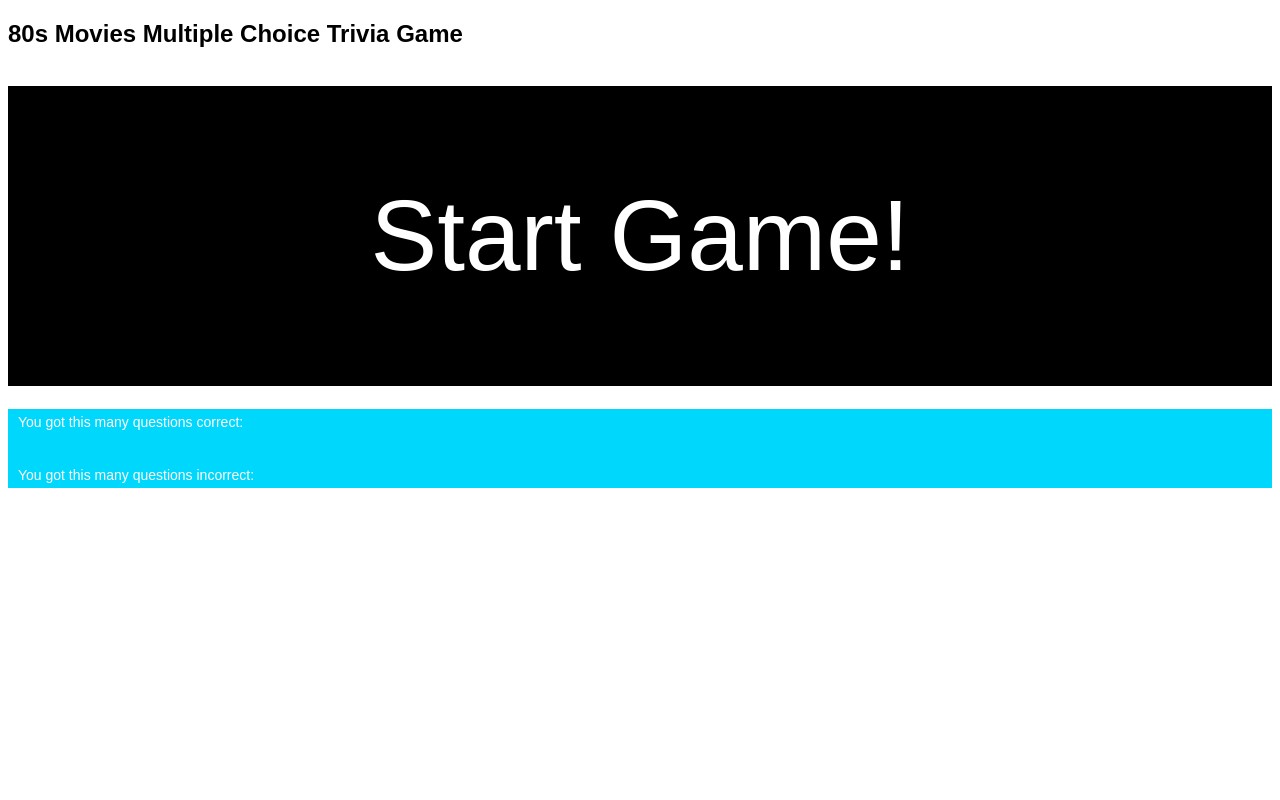
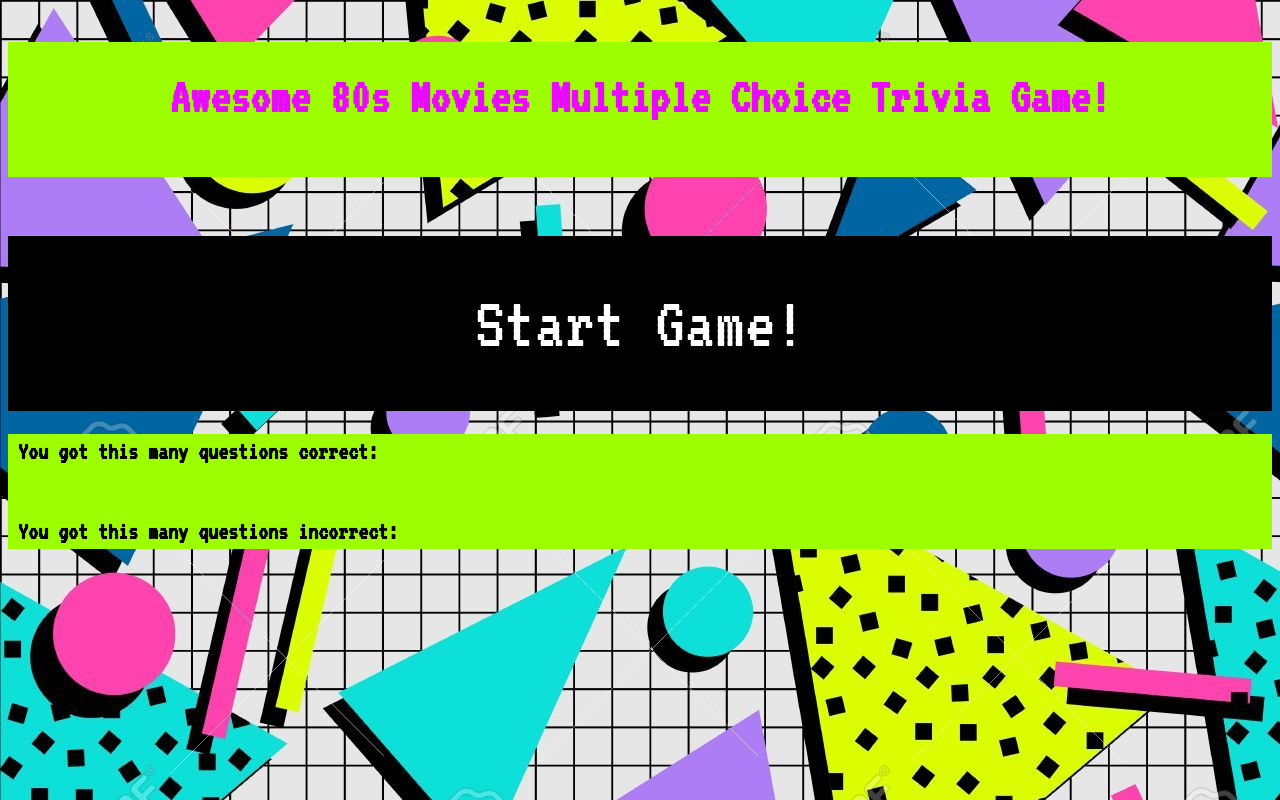
Before and after one commit to michlmyers/TriviaGame, a plain HTML site: page index.html in a window 1280 px wide. Drawn offline with nearby package versions, Linux system fonts and the light colour scheme.

Commit message:
styled and stuff

```diff
--- a/assets/css/style.css
+++ b/assets/css/style.css
@@ -1,6 +1,21 @@
 .container {
     font-family: sans-serif;
   }
+
+body {
+    background-image: url(../images/80sart.jpg);
+}
+
+.header {
+    /* background-color: turquoise; */
+    text-align: center;
+    height: 75px;
+    padding: 30px;
+    font-size: 50px;
+    font-family: 'VT323', monospace;
+    background-color: rgb(157, 253, 1);
+    color:  rgb(233, 10, 253);
+}
 
 div:first-of-type {
     display: flex;
@@ -10,12 +25,17 @@ div:first-of-type {
 
 #start {
     width: 100%;
-    height: 300px;
-    font-size: 100px;
+    height: 175px;
+    font-size: 75px;
+    font-family: 'VT323', monospace;
 }
 
 .hidden {
     display: none;
+}
+
+fieldset {
+    background-color: rgb(239, 243, 6);
 }
 
 label {
@@ -56,12 +76,13 @@ button, legend {
   }
 
   .score {
-    color: white;
-    background-color: rgb(0, 215, 253);
+    color: black;
+    background-color: rgb(157, 253, 1);
     padding: 5px 10px;
     border-radius: 0;
     border: 0;
-    font-size: 14px;
+    font-size: 25px;
+    font-family: 'VT323', monospace;
   }
 
   button:hover,
--- a/assets/javascript/app.js
+++ b/assets/javascript/app.js
@@ -54,6 +54,7 @@ $(document).ready(function () {
     }
 
     // function to run stop if user clicks finished
+    $('#finished').on('click', stop);
 
     // setting the stop function
     function stop() {
--- a/index.html
+++ b/index.html
@@ -8,12 +8,13 @@
     <title>80s MOVIES TRIVIA</title>
     <!-- <link rel="stylesheet" type="text/css" href="assets/css/reset.css"> -->
     <link rel="stylesheet" type="text/css" href="assets/css/style.css">
+    <link href="https://fonts.googleapis.com/css?family=VT323" rel="stylesheet">
     <script src="https://ajax.aspnetcdn.com/ajax/jQuery/jquery-3.3.1.min.js"></script>
 </head>
 
 <body>
     <section class="container">
-        <h1 class="header">80s Movies Multiple Choice Trivia Game</h1>
+        <h1 class="header">Awesome 80s Movies Multiple Choice Trivia Game!</h1>
         <br>
         <div>
             <button id="start">Start Game!</button>
@@ -97,15 +98,15 @@
                 </fieldset>
             </form>
             <div>
-                <button type="submit" id="finished">Finished!</button>
+                <button type="submit" id="finished">Click to finish!</button>
             </div>
         </div>
         <br>
         <section class="score">
-            <div id="playerRight">You got this many questions correct:</div>
+            <div id="playerRight"><b>You got this many questions correct:</b></div>
             <br>
             <br>
-            <div id="playerWrong">You got this many questions incorrect:</div>
+            <div id="playerWrong"><b>You got this many questions incorrect:</b></div>
         </section>
 
     </section>
```
Also changed, not shown: assets/images/80sart.jpg (added).
